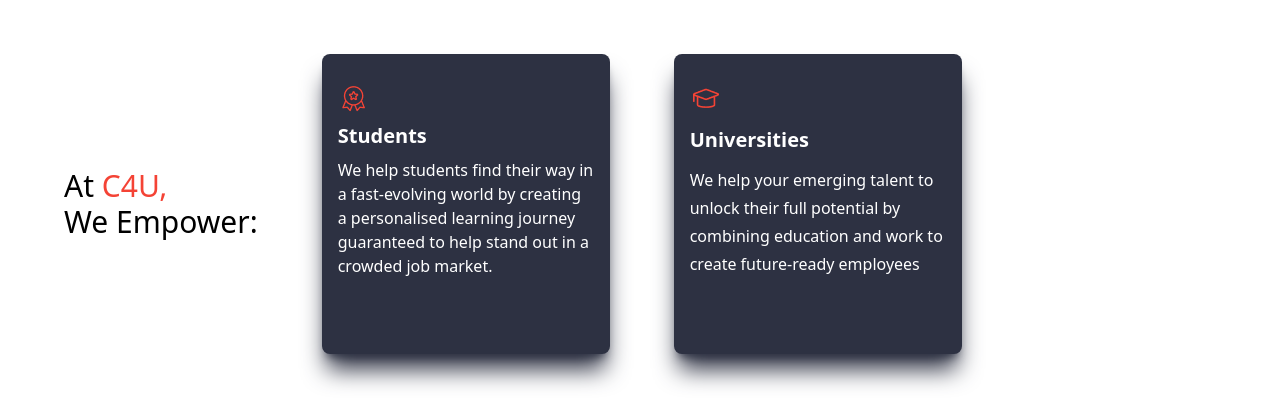
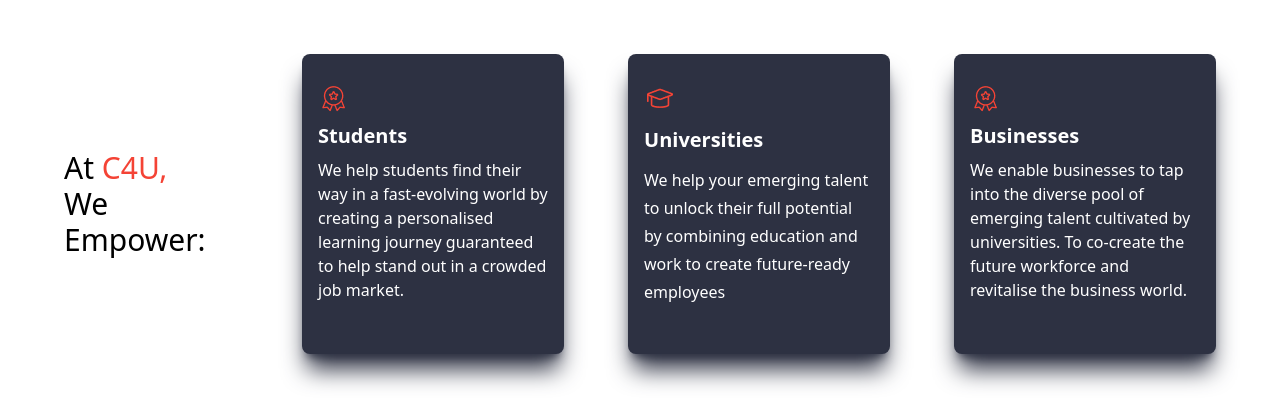
Before and after one commit to hm-auly/assignment-4___tailwindcss, a website built with Vite: page index.html in a window 1280 px wide. Shown: the part 622-1032 px from the top of the page. Built offline with nearby package versions, Linux system fonts and the light colour scheme.

Commit message:
card section card-3

```diff
--- a/index.html
+++ b/index.html
@@ -67,6 +67,12 @@
                 <p class="leading-7">We help your emerging talent to unlock their full potential by combining education and work to create future-ready employees</p>
             </div>
 
+            <div class="card">
+                <img src="images/37.png" alt="card-image">
+                <h4 class="font-semibold text-xl py-2">Businesses</h4>
+                <p class="">We enable businesses to tap into the diverse pool of emerging talent cultivated by universities. To co-create the future workforce and revitalise the business world.
+                </p>
+            </div>
         </section>
     </section>
   <!-- card section end -->
```
